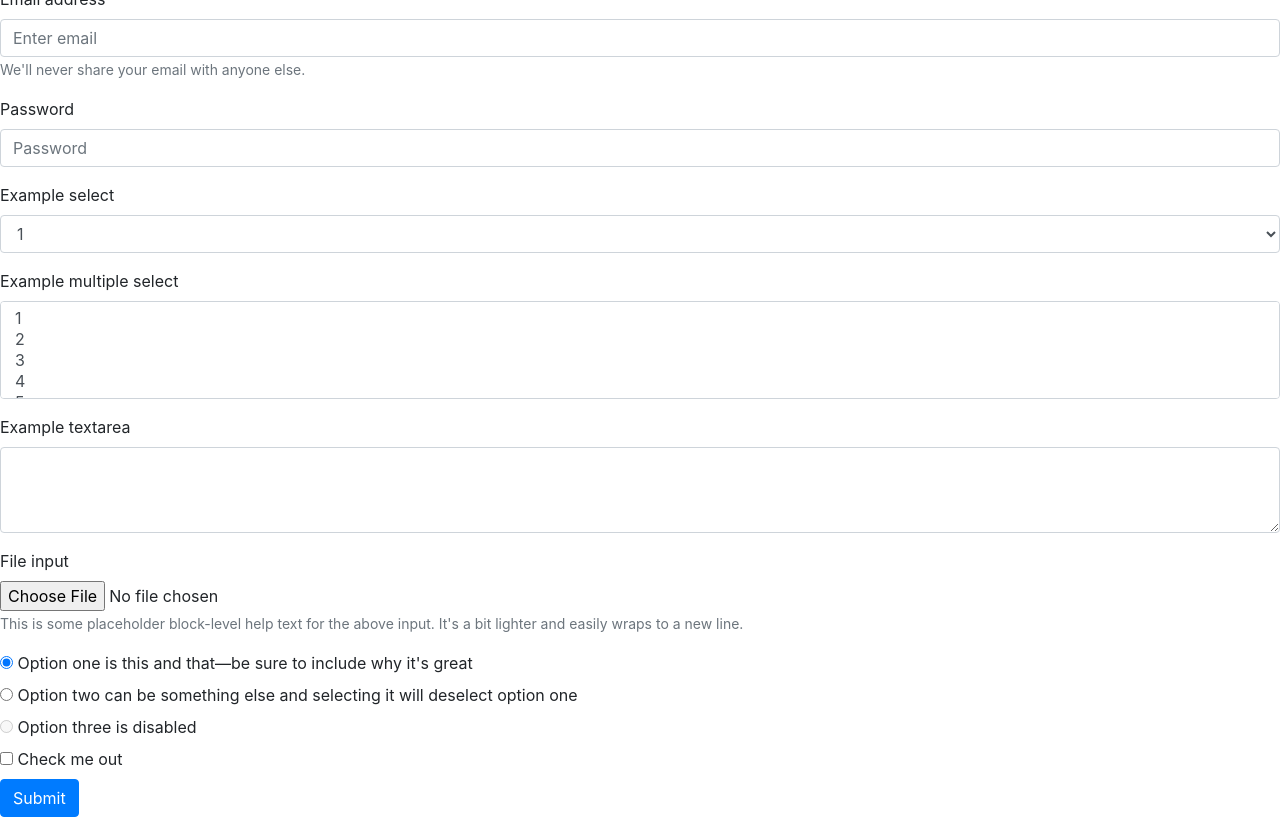
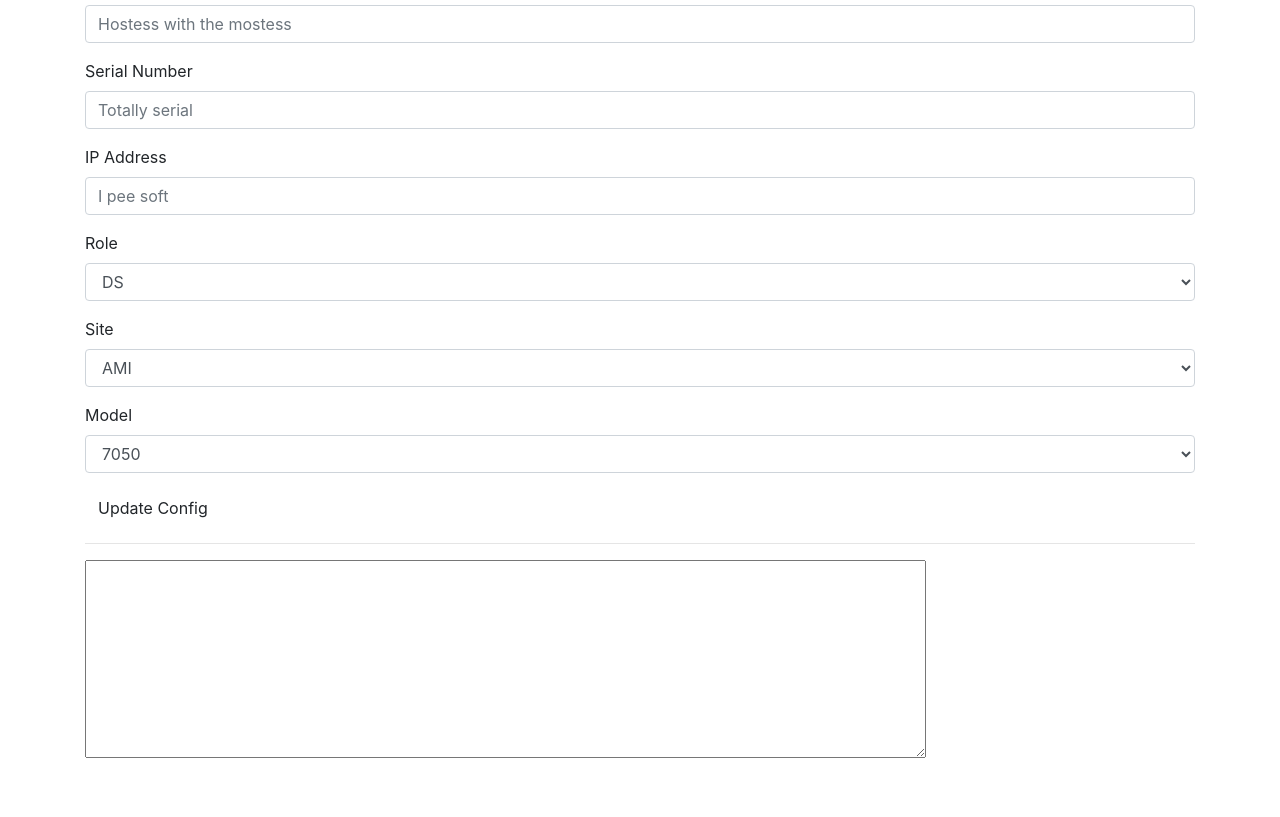
Before and after one commit to amtypaldos/oven_temp, a plain HTML site: page index.html in a window 1280 px wide. Shown: the part 69-886 px from the top of the page. After the commit the page ends 833 px from the top, so only its background shows below. Drawn offline with nearby package versions, Linux system fonts and the light colour scheme.

Commit message:
Update index.html

```diff
--- a/index.html
+++ b/index.html
@@ -1,82 +1,78 @@
 <!DOCTYPE html>
 <html>
+
   <head>
     <meta charset="utf-8">
     <meta name="viewport" content="width=device-width, initial-scale=1">
     <meta http-equiv="x-ua-compatible" content="ie=edge">
-    <title></title>
+    <title>Config maker</title>
 
     <link rel="stylesheet" href="https://maxcdn.bootstrapcdn.com/bootstrap/4.0.0-alpha.2/css/bootstrap.min.css" integrity="sha384-y3tfxAZXuh4HwSYylfB+J125MxIs6mR5FOHamPBG064zB+AFeWH94NdvaCBm8qnd" crossorigin="anonymous">
   </head>
+
   <body>
-    <h1>Hello, world!</h1>
+    <div class="container">
+      <div class="header clearfix">
+        <h3 class="text-muted">Config maker</h3>
+      </div>
+      <div class="row marketing">
+        <div class="col-lg-12">
+          <form id="magic">
+            <div class="form-group">
+              <label for="hostname">Hostname</label>
+              <input type="text" class="form-control" name="hostname" id="hostname" placeholder="Hostess with the mostess">
+            </div>
+            <div class="form-group">
+              <label for="serialnumber">Serial Number</label>
+              <input type="text" class="form-control" name="serialnumber" id="serialnumber" placeholder="Totally serial">
+            </div>
+            <div class="form-group">
+              <label for="ipaddress">IP Address</label>
+              <input type="text" class="form-control" name="ipaddress" id="ipaddress" placeholder="I pee soft">
+            </div>
+            <div class="form-group">
+              <label for="role">Role</label>
+              <select name="role" id="role" class="form-control">
+                <option value="ds">DS</option>
+                <option value="tor">TOR</option>
+                <option value="htor">HTOR</option>
+                <option value="hcore">HCORE</option>
+                <option value="svctor">SVC-TOR</option>
+                <option value="stor">S-TOR</option>
+              </select>
+            </div>
+            <div class="form-group">
+              <label for="site">Site</label>
+              <select name="site" id="site" class="form-control">
+                <option value="ami">AMI</option>
+                <option value="dal">DAL</option>
+                <option value="nj01">NJ01</option>
+                <option value="nyi">NYI</option>
+                <option value="sje">SJE</option>
+              </select>
+            </div>
+            <div class="form-group">
+              <label for="model">Model</label>
+              <select name="model" id="model" class="form-control">
+                <option value="7050">7050</option>
+                <option value="7150">7150</option>
+                <option value="7048">7048</option>
+                <option value="7500">7500</option>
+              </select>
+            </div>
+            <button type="submit" class="btn btn-default">Update Config</button>
+          </form>
 
-    <form>
-      <fieldset class="form-group">
-        <label for="exampleInputEmail1">Email address</label>
-        <input type="email" class="form-control" id="exampleInputEmail1" placeholder="Enter email">
-        <small class="text-muted">We'll never share your email with anyone else.</small>
-      </fieldset>
-      <fieldset class="form-group">
-        <label for="exampleInputPassword1">Password</label>
-        <input type="password" class="form-control" id="exampleInputPassword1" placeholder="Password">
-      </fieldset>
-      <fieldset class="form-group">
-        <label for="exampleSelect1">Example select</label>
-        <select class="form-control" id="exampleSelect1">
-          <option>1</option>
-          <option>2</option>
-          <option>3</option>
-          <option>4</option>
-          <option>5</option>
-        </select>
-      </fieldset>
-      <fieldset class="form-group">
-        <label for="exampleSelect2">Example multiple select</label>
-        <select multiple class="form-control" id="exampleSelect2">
-          <option>1</option>
-          <option>2</option>
-          <option>3</option>
-          <option>4</option>
-          <option>5</option>
-        </select>
-      </fieldset>
-      <fieldset class="form-group">
-        <label for="exampleTextarea">Example textarea</label>
-        <textarea class="form-control" id="exampleTextarea" rows="3"></textarea>
-      </fieldset>
-      <fieldset class="form-group">
-        <label for="exampleInputFile">File input</label>
-        <input type="file" class="form-control-file" id="exampleInputFile">
-        <small class="text-muted">This is some placeholder block-level help text for the above input. It's a bit lighter and easily wraps to a new line.</small>
-      </fieldset>
-      <div class="radio">
-        <label>
-          <input type="radio" name="optionsRadios" id="optionsRadios1" value="option1" checked>
-          Option one is this and that&mdash;be sure to include why it's great
-        </label>
+          <hr>
+
+          <textarea name="config" id="config" rows="8" cols="80"></textarea>
       </div>
-      <div class="radio">
-        <label>
-          <input type="radio" name="optionsRadios" id="optionsRadios2" value="option2">
-          Option two can be something else and selecting it will deselect option one
-        </label>
-      </div>
-      <div class="radio disabled">
-        <label>
-          <input type="radio" name="optionsRadios" id="optionsRadios3" value="option3" disabled>
-          Option three is disabled
-        </label>
-      </div>
-      <div class="checkbox">
-        <label>
-          <input type="checkbox"> Check me out
-        </label>
-      </div>
-      <button type="submit" class="btn btn-primary">Submit</button>
-    </form>
+
+    </div> <!-- /container -->
 
     <script src="https://ajax.googleapis.com/ajax/libs/jquery/2.1.4/jquery.min.js"></script>
     <script src="https://maxcdn.bootstrapcdn.com/bootstrap/4.0.0-alpha.2/js/bootstrap.min.js" integrity="sha384-vZ2WRJMwsjRMW/8U7i6PWi6AlO1L79snBrmgiDpgIWJ82z8eA5lenwvxbMV1PAh7" crossorigin="anonymous"></script>
-  </body>
+    <script src="./index.js"></script>
+</body>
+
 </html>
```
